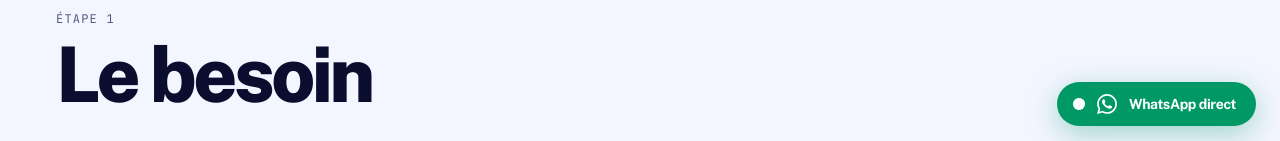
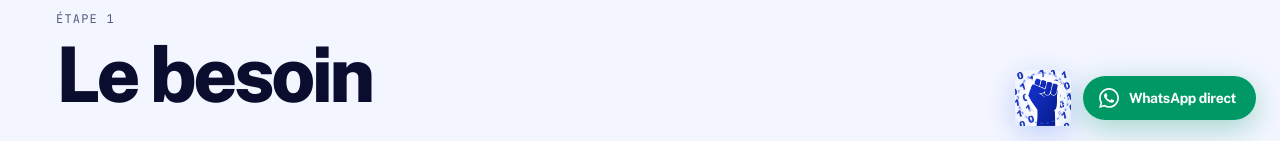
Before and after one commit to elsimoor/Byteforce-website, a Next.js app: page /realisations/votre-projet in a window 1280 px wide. Shown: the part 650-791 px from the top of the page. Built offline with nearby package versions, Linux system fonts and the light colour scheme; no server answers; what module would draw is missing.

Commit message:
commit push

```diff
--- a/app/globals.css
+++ b/app/globals.css
@@ -765,6 +765,27 @@ main:not([data-home]) a.border-b {
 .bf-ring { transform-box: fill-box; transform-origin: center; animation: bf-ring 2.4s ease-out infinite; }
 .bf-dash { animation: bf-dash 3s linear infinite; }
 
+@keyframes fist-bob {
+  0%, 100% { transform: translateY(0) rotate(0deg); }
+  50% { transform: translateY(-3px) rotate(-2.5deg); }
+}
+@keyframes fist-orbit {
+  to { stroke-dashoffset: -48; }
+}
+@keyframes fist-spark {
+  0%, 100% { opacity: 0.15; }
+  45% { opacity: 1; }
+}
+.fist-bob {
+  transform-box: fill-box;
+  transform-origin: center;
+  animation: fist-bob 3.2s ease-in-out infinite;
+}
+.fist-orbit {
+  animation: fist-orbit 7s linear infinite;
+}
+.fist-spark { animation: fist-spark 2.1s ease-in-out infinite; }
+
 @media (prefers-reduced-motion: reduce) {
   .illus .flow,
   .illus .travel {
@@ -776,5 +797,8 @@ main:not([data-home]) a.border-b {
   .bf-spin,
   .bf-float,
   .bf-ring,
-  .bf-dash { animation: none; }
+  .bf-dash,
+  .fist-bob,
+  .fist-orbit,
+  .fist-spark { animation: none; }
 }
--- a/components/sticky-mobile-cta.tsx
+++ b/components/sticky-mobile-cta.tsx
@@ -43,18 +43,29 @@ export function StickyMobileCta() {
       {/* Desktop Floating WhatsApp Quick Contact */}
       <aside
         aria-label="WhatsApp direct"
-        className="fixed bottom-6 right-6 z-40 hidden md:flex items-center"
+        className="fixed bottom-6 right-6 z-40 hidden items-center gap-3 md:flex"
       >
+        <Link
+          href="/contact"
+          aria-label="Contact"
+          className="grid h-14 w-14 shrink-0 place-items-center rounded-[18px] shadow-[0_8px_30px_rgba(37,99,235,0.28)] transition duration-200 hover:-translate-y-0.5 hover:shadow-[0_12px_36px_rgba(37,99,235,0.4)]"
+        >
+          <svg viewBox="0 0 64 64" className="h-14 w-14" aria-hidden="true">
+            <g className="fist-bob">
+              <image href="/byteforce-fist.png" x="0" y="0" width="64" height="64" />
+            </g>
+            <circle className="fist-orbit" cx="32" cy="32" r="29" fill="none" stroke="#2F5BFF" strokeWidth="1.15" strokeDasharray="2 4.5" strokeLinecap="round" />
+            <path className="fist-spark" d="M46 12.2 46.7 14.6 49.1 15.3 46.7 16 46 18.4 45.3 16 42.9 15.3 45.3 14.6Z" fill="#fff" />
+            <path className="fist-spark" d="M54 34 54.55 35.7 56.2 36.25 54.55 36.8 54 38.5 53.45 36.8 51.8 36.25 53.45 35.7Z" fill="#7AA2FF" style={{ animationDelay: "0.7s" }} />
+            <path className="fist-spark" d="M16 44 16.6 45.8 18.4 46.4 16.6 47 16 48.8 15.4 47 13.6 46.4 15.4 45.8Z" fill="#fff" style={{ animationDelay: "1.3s" }} />
+          </svg>
+        </Link>
         <a
           href={whatsappUrl}
           target="_blank"
           rel="noopener noreferrer"
-          className="group flex items-center gap-3 rounded-full bg-emerald-600 pl-4 pr-5 py-3 text-white shadow-[0_8px_30px_rgb(5,150,105,0.35)] transition-all duration-200 hover:bg-emerald-500 hover:shadow-[0_12px_40px_rgb(5,150,105,0.45)] hover:-translate-y-0.5 active:translate-y-0"
+          className="group flex items-center gap-2.5 rounded-full bg-emerald-600 pl-4 pr-5 py-3 text-white shadow-[0_8px_30px_rgb(5,150,105,0.35)] transition-all duration-200 hover:bg-emerald-500 hover:shadow-[0_12px_40px_rgb(5,150,105,0.45)] hover:-translate-y-0.5 active:translate-y-0"
         >
-          <span className="relative flex h-3 w-3">
-            <span className="absolute inline-flex h-full w-full animate-ping rounded-full bg-emerald-300 opacity-75"></span>
-            <span className="relative inline-flex h-3 w-3 rounded-full bg-white"></span>
-          </span>
           <svg
             className="h-5 w-5 shrink-0 fill-current"
             viewBox="0 0 24 24"
```
Also changed, not shown: public/byteforce-fist.png (added).
